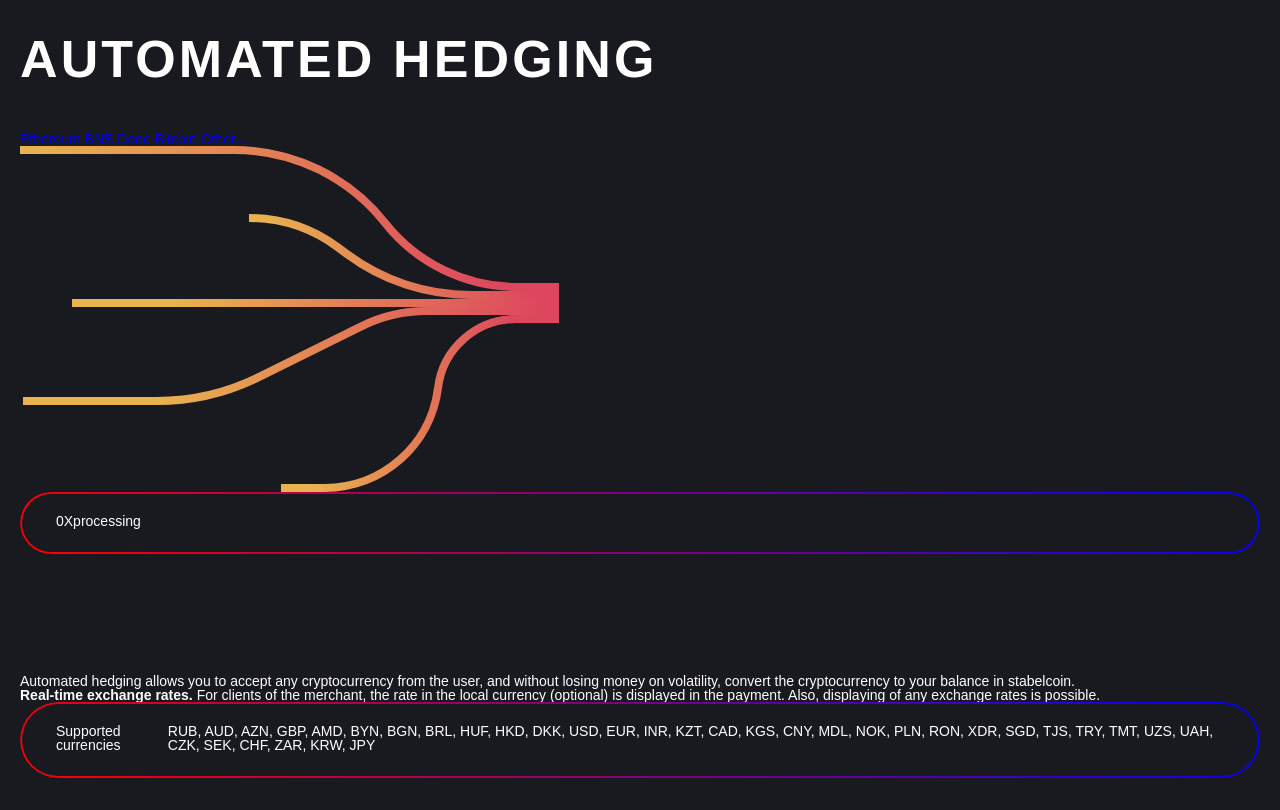
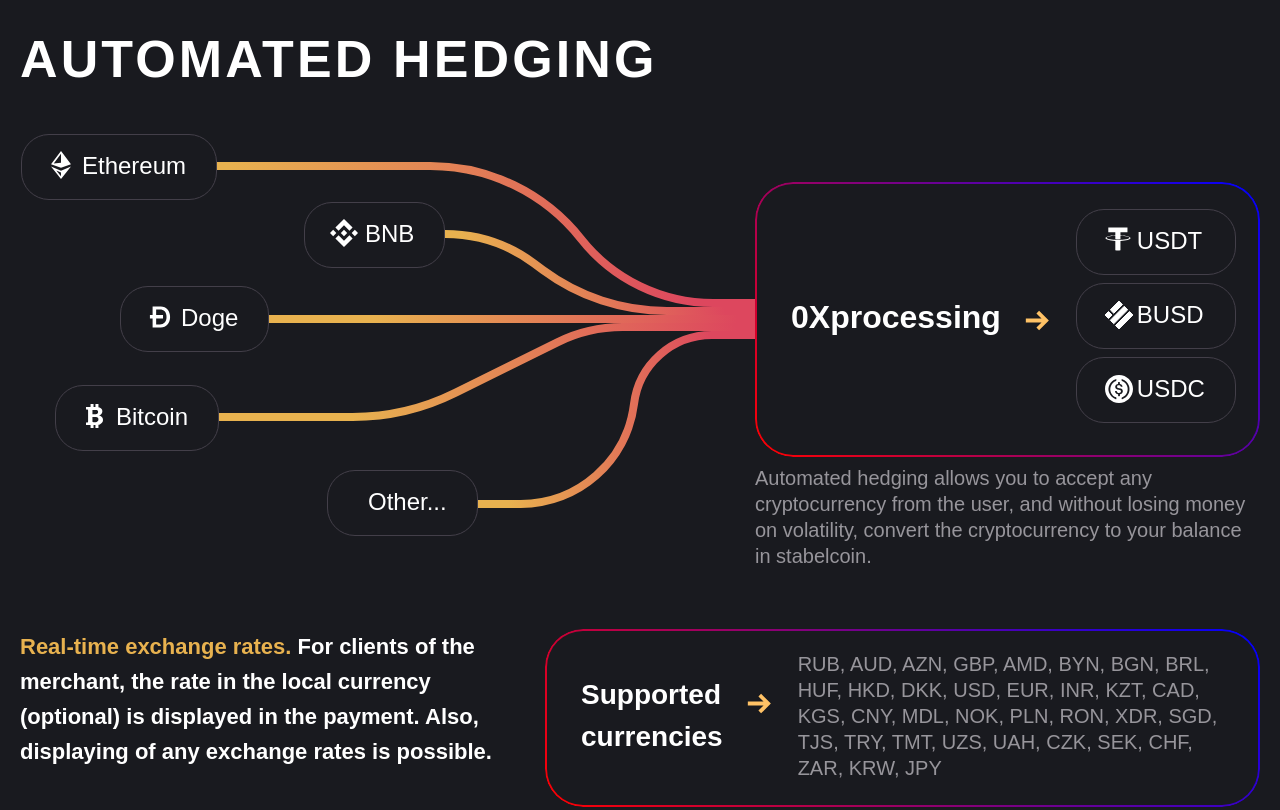
Before and after one commit to yavbatyr/CryptoPaymentGateway, a website: page app/index.html in a window 1280 px wide. Shown: the part 2620-3430 px from the top of the page. Drawn offline with Linux system fonts and the light colour scheme.

Commit message:
added styles for section 'hedging'

```diff
--- a/app/index.html
+++ b/app/index.html
@@ -181,7 +181,7 @@
                         <a class="hedging__tree-branch branch" href="/"><span>BNB</span></a>
                         <a class="hedging__tree-branch branch" href="/"><span>Doge</span></a>
                         <a class="hedging__tree-branch branch" href="/"><span>Bitcoin</span></a>
-                        <a class="hedging__tree-branch-btn branch btn" href="/"><span>Other...</span></a>
+                        <a class="hedging__tree-branch branch" href="/"><span>Other...</span></a>
                         <div class="hedging__tree-img">
                             <img src="images/tree2.svg" alt="tree">
                         </div>
@@ -192,10 +192,18 @@
                                 0Xprocessing
                             </div>
                             <div class="hedging__tree-info-coins">
-
+                                <div class="hedging__tree-info-coin branch">
+                                    USDT
+                                </div>
+                                <div class="hedging__tree-info-coin branch">
+                                    BUSD
+                                </div>
+                                <div class="hedging__tree-info-coin branch">
+                                    USDC
+                                </div>
                             </div>
                         </div>
-                        <div class="hedging__text">
+                        <div class="hedging__text grey-text">
                             Automated hedging allows you to accept any cryptocurrency from the user, and without losing
                             money on volatility, convert the cryptocurrency to your balance in stabelcoin.
                         </div>
@@ -210,7 +218,7 @@
                         <div class="hedging__item-title">
                             Supported currencies
                         </div>
-                        <div class="hedging__item-coins">
+                        <div class="hedging__item-coins grey-text">
                             RUB, AUD, AZN, GBP, AMD, BYN, BGN, BRL, HUF, HKD, DKK, USD, EUR, INR, KZT, CAD, KGS, CNY,
                             MDL,
                             NOK, PLN, RON, XDR, SGD, TJS, TRY, TMT, UZS, UAH, CZK, SEK, CHF, ZAR, KRW, JPY
--- a/app/scss/_global.scss
+++ b/app/scss/_global.scss
@@ -35,9 +35,10 @@
     border: 1px solid #433F49;
     transition: .3s;
     color: $primary-color-text;
-    top: 303px;
-    left: 1016px;
     padding-right: 80px; //40 + 40
+}
+.branch:hover{
+    border: 1px solid $primary-color-outline;
 }
 
 .border-gradient{
@@ -60,3 +61,10 @@
         -webkit-mask-composite: xor;
         mask-composite: exclude;
 }
+
+.grey-text{
+    font-weight: 400;
+    font-size: 20px;
+    line-height: 130%;
+    color: $primary-color-grey-text;
+}
--- a/app/scss/style.scss
+++ b/app/scss/style.scss
@@ -190,22 +190,9 @@
     }
     &__tree{
         position: relative;
-        &-branch,
-        &-branch-btn{
-            position: absolute;
-            border-radius: 28px;
-            font-size: 24px;
-            line-height: 30px;
-            padding: 16px 40px 18px;
-            margin: 5px 20px 5px 0;
-            border: 1px solid #433F49;
-            transition: .3s;
-            color: $primary-color-text;
-        }
         &-branch-btn{
             top: 303px;
             left: 1016px;
-            padding-right: 80px; //40 + 40
         }
         &-branch-btn span::before{
             content: '';
@@ -276,6 +263,160 @@
             line-height: 150%;
             color: $primary-color-grey-text;
         }
+    }
+}
+.hedging{
+    margin-bottom: 120px;
+    &__title{
+        margin-bottom: 70px; //40+30
+    }
+    &__tree{
+        position: relative;
+        &-inner{
+            display: flex;
+            justify-content: end;
+            width: 100%;
+            margin-bottom: 60px;
+        }
+        &-branch{
+            cursor: pointer;
+        }
+        &-branch span::before{
+            content: '';
+            position: absolute;
+            width: 28px;
+            height: 28px;
+            top: 16.5px;
+            left: 25px;
+        }
+        &-branch:first-child{
+            top: -33px;
+            left: -195px;
+            padding: 16px 30px 18px 60px;
+        }
+        &-branch:first-child span::before{
+            background: url('../images/ethereum.svg') no-repeat;
+        }
+        &-branch:nth-child(2){
+            top: 35px;
+            left: 88px;
+            padding: 16px 30px 18px 60px;
+        }
+        &-branch:nth-child(2) span::before{
+            background: url('../images/bnb.svg') no-repeat;
+        }
+        &-branch:nth-child(3){
+            top: 119px;
+            left: -96px;
+            padding: 16px 30px 18px 60px;
+        }
+        &-branch:nth-child(3) span::before{
+            background: url('../images/doge.svg') no-repeat;
+        }
+        &-branch:nth-child(4){
+            top: 218px;
+            left: -161px;
+            padding: 16px 30px 18px 60px;
+        }
+        &-branch:nth-child(4) span::before{
+            background: url('../images/bitcoin.svg') no-repeat; //позиция отлечается от остальных иконок
+            top: 18.5px;
+            left: 30px;
+        }
+        &-branch:nth-child(5){
+            top: 303px;
+            left: 111px;
+            padding: 16px 30px 18px 40px;
+        }
+        &-info{
+            margin-top: 20px;
+            &-inner{
+            }
+            max-width: 505px;
+            margin-bottom: 8px;
+        }
+        &-info-title{
+            font-weight: 700;
+            font-size: 32px;
+            line-height: 41px;
+            display: flex;
+            align-items: center;
+            padding-right: 75px;
+        }
+        &-info-title::before{
+            content: '';
+            position: absolute;
+            top: 128px;
+            left: 270px;
+            width: 30px;
+            height: 30px;
+            background: url('../images/arrow→.svg') no-repeat;
+        }
+        &-info-coins{}
+        &-info-coin{
+            cursor: pointer;
+            padding: 16px 30px 18px 60px;
+            position: relative;
+            margin-bottom: 8px;
+        }
+        &-info-coin::before{                                    //первая монета
+            content: '';
+            position: absolute;
+            top: 17px;
+            left: 28px;
+            width: 28px;
+            height: 28px;
+            background: url('../images/usdt.svg') no-repeat;
+        }
+        &-info-coin:nth-child(2)::before{                       //вторая монета
+            background: url('../images/busd.svg') no-repeat;
+        }
+        &-info-coin:nth-child(3)::before{                       //третья монета
+            background: url('../images/usdc.svg') no-repeat;
+        }
+
+    }
+    &__text{
+        max-width: 505px;
+    }
+    &__items{
+        display: flex;
+        position: relative;
+    }
+    &__item{
+        margin-bottom: 0;
+    }
+    &__item-text{
+        font-weight: 700;
+        font-size: 22px;
+        line-height: 160%;
+        max-width: 505px;
+        margin-right: 20px;
+
+    }
+    &__item-text b{
+        color: $primary-color-outline;
+    }
+    &__item-title::before{
+        content: '';
+        position: absolute;
+        top: 64px;
+        left: 202px;
+        width: 30px;
+        height: 30px;
+        background: url('../images/arrow→.svg') no-repeat;
+    }
+    &__item-title{
+        display: flex;
+        align-items: center;
+        font-weight: 700;
+        font-size: 28px;
+        line-height: 150%;
+        padding-right: 75px;
+    }
+    &__item-coins{
+        display: flex;
+        align-items: center;
     }
 }
 .wallets{
```
Also changed, not shown: app/css/style.min.css.
